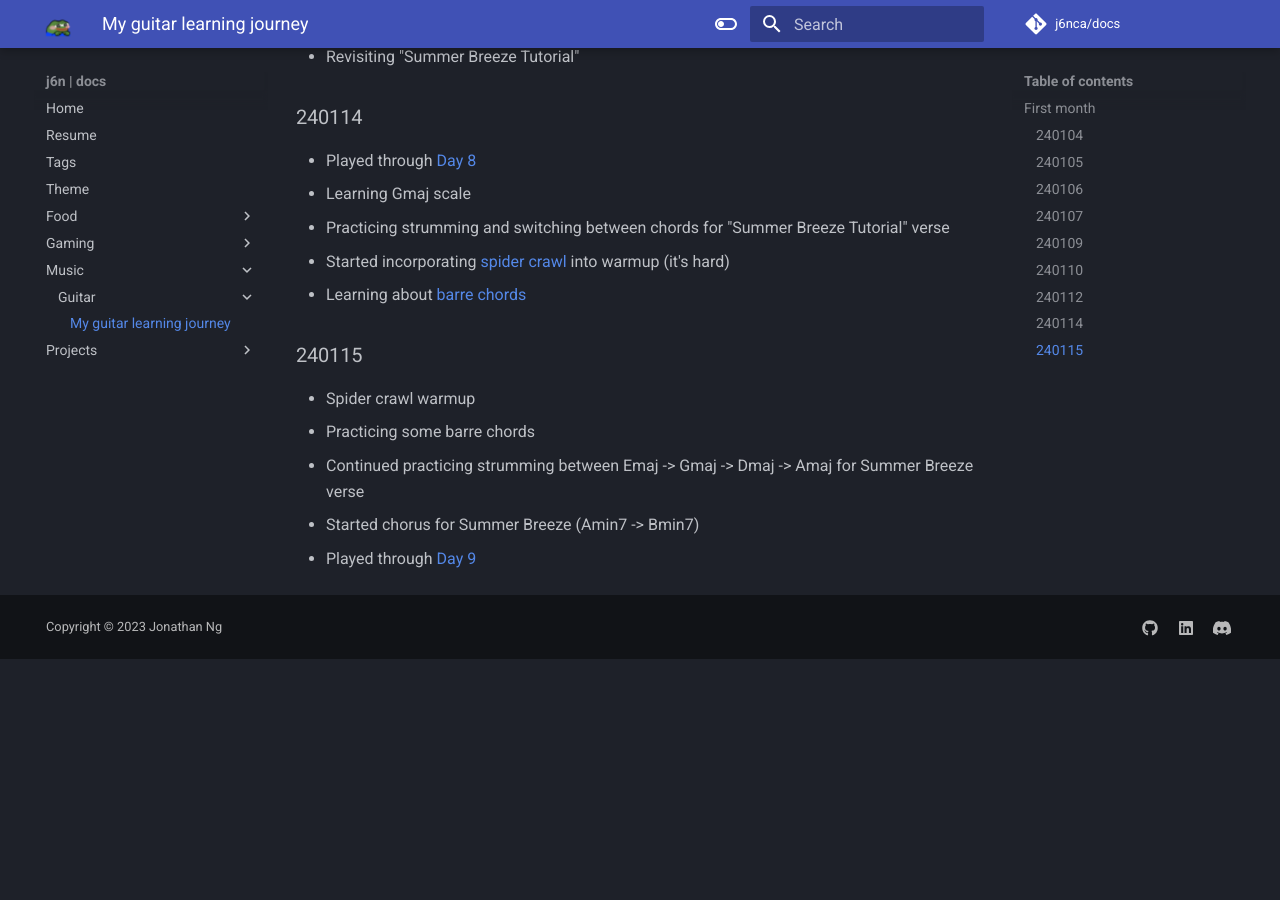
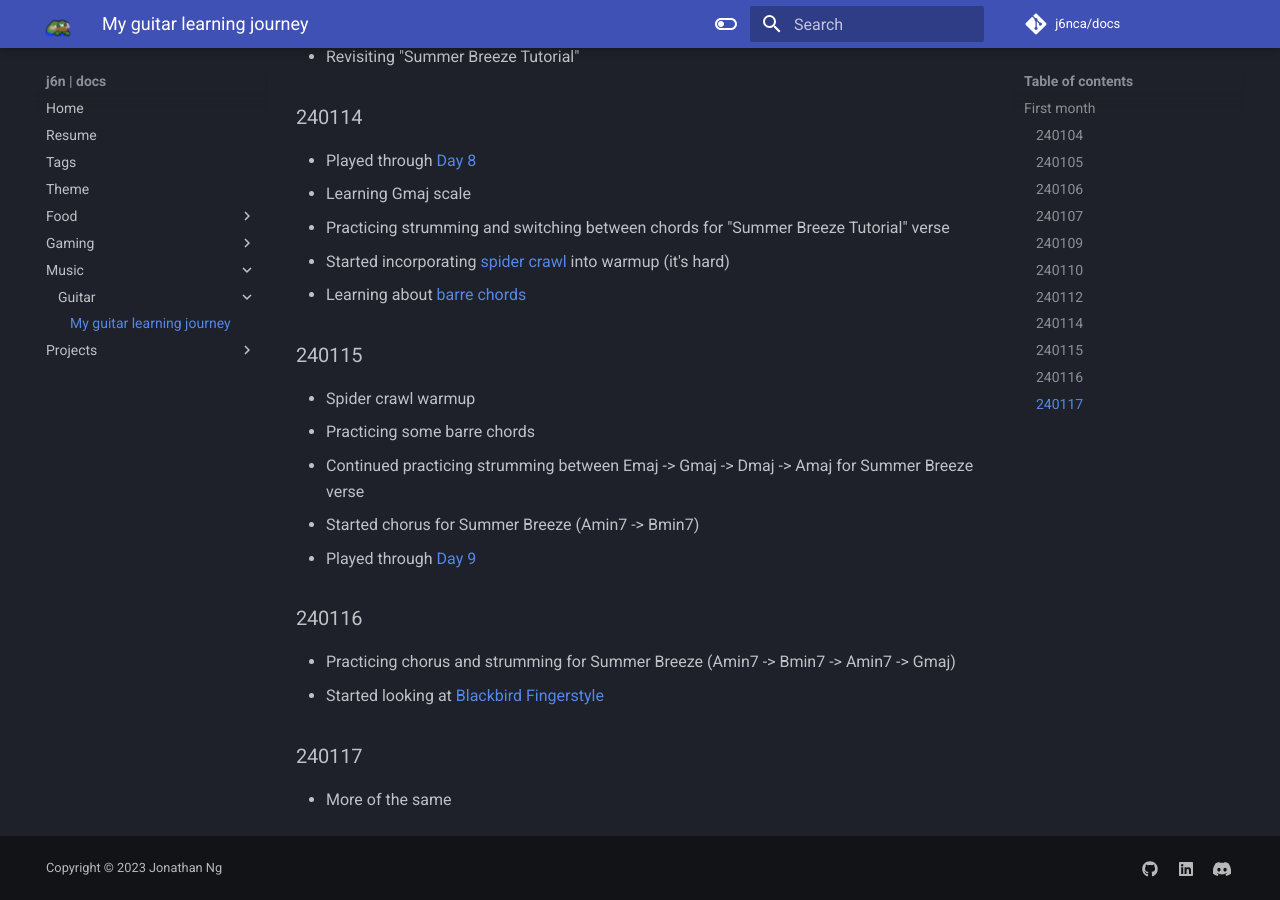
Before and after one commit to j6nca/notes, an MkDocs documentation site: the page built from docs/music/guitar/log.md, in a window 1280 px wide and 900 px high, scrolled down 1257 px. Built offline with MkDocs 1.6.1 and Material for MkDocs 9.7.7, drawn with Linux system fonts in a browser that asks for light colours; comment, search, counter and statistics services are not loaded; before the commit the page ends 1916 px from its top, so only the background shows below that.

Commit message:
Update log.md

```diff
--- a/docs/music/guitar/log.md
+++ b/docs/music/guitar/log.md
@@ -48,3 +48,10 @@
 - Continued practicing strumming between Emaj -> Gmaj -> Dmaj -> Amaj for Summer Breeze verse
 - Started chorus for Summer Breeze (Amin7 -> Bmin7)
 - Played through [Day 9](https://www.youtube.com/watch?v=WjPLAkGjH_g)
+
+### 240116
+- Practicing chorus and strumming for Summer Breeze (Amin7 -> Bmin7 -> Amin7 -> Gmaj)
+- Started looking at [Blackbird Fingerstyle](https://www.youtube.com/watch?v=1bCNj51cdNg)
+
+### 240117
+- More of the same
```
